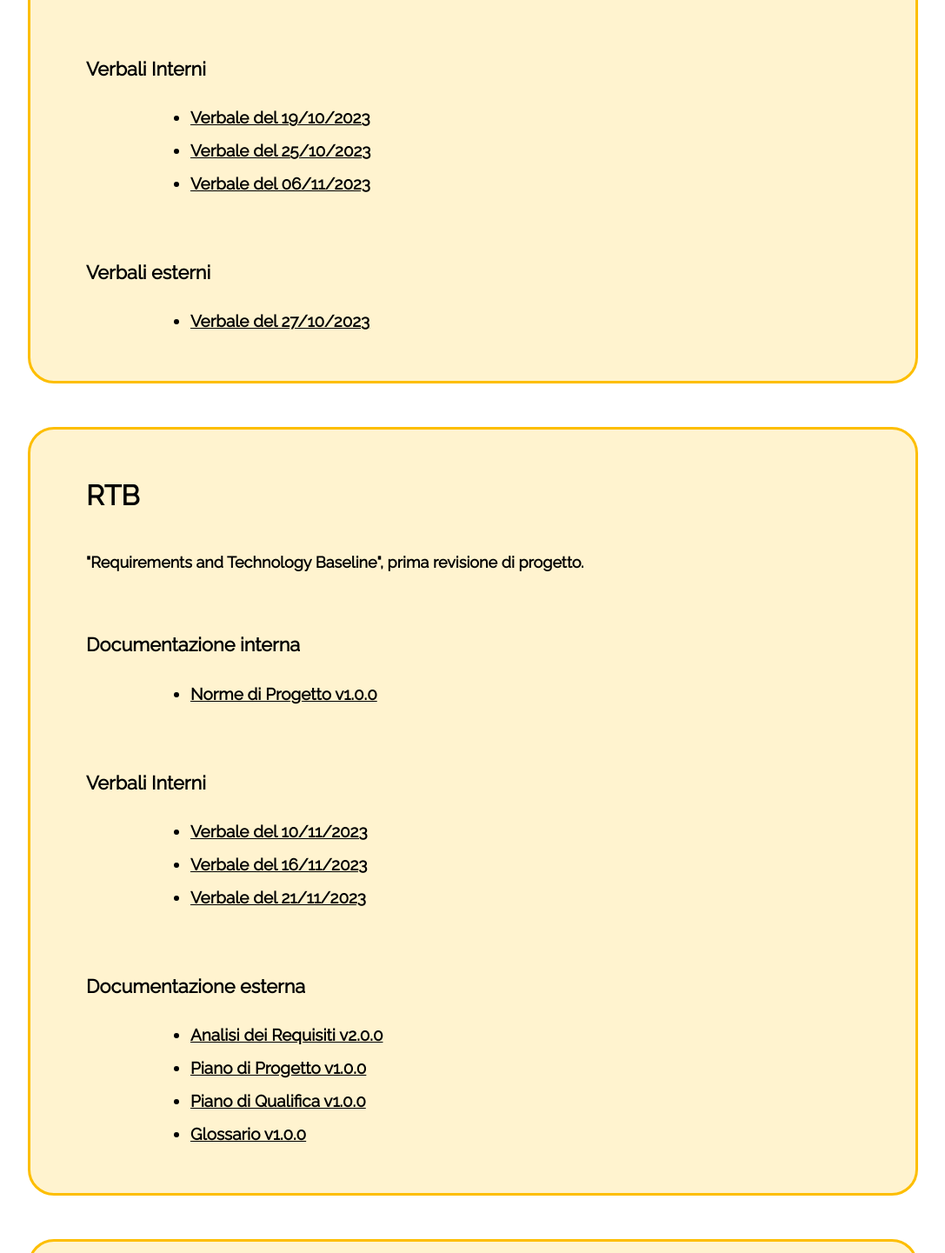
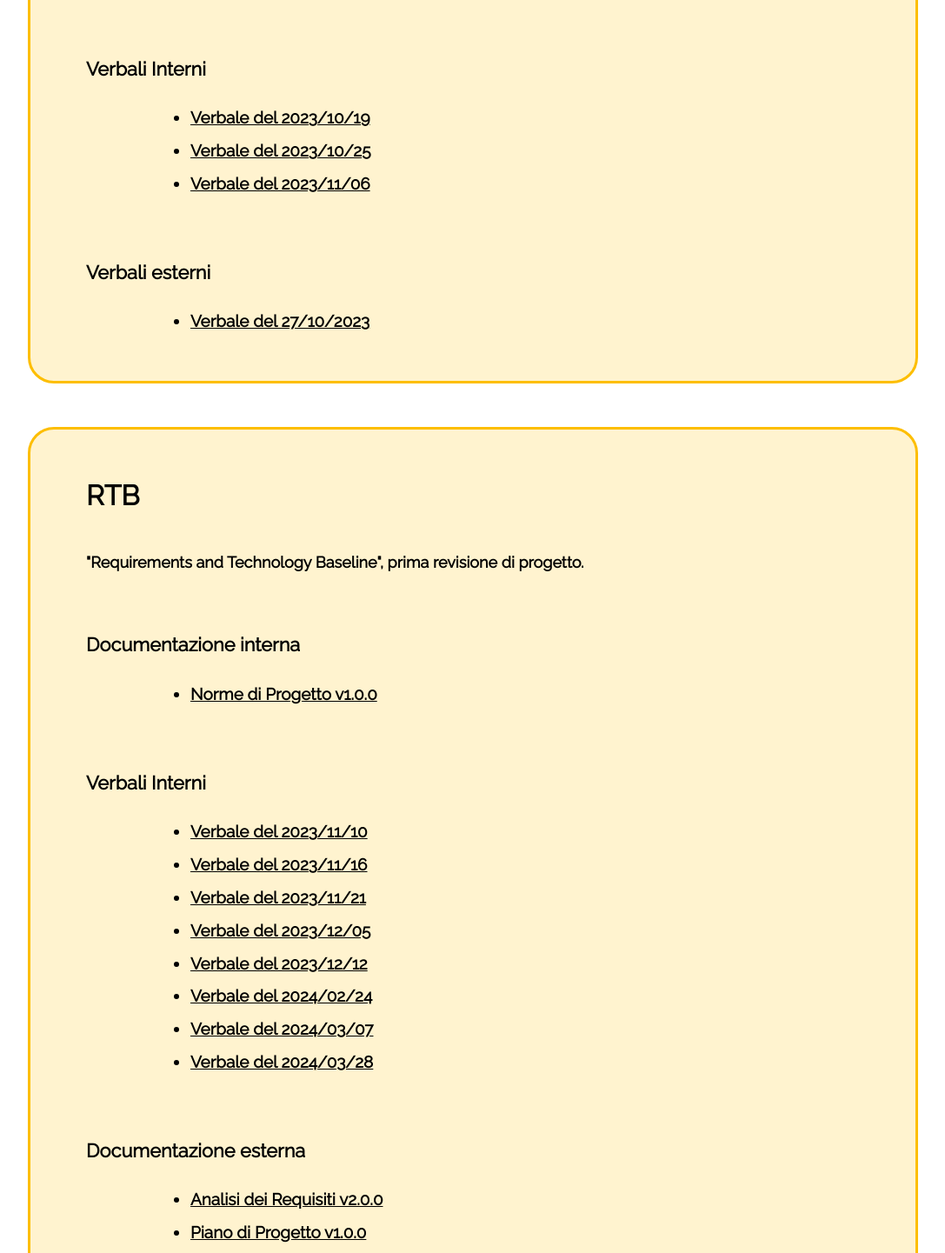
Before and after one commit to SWEet16-SWE-Group/SWEet16-SWE-Group.github.io, a plain HTML site: page index.html in a window 1280 px wide. Shown: the part 642-2083 px from the top of the page at 87% size, without its empty margins (96-1183 px from the left). Drawn offline with Linux system fonts and the light colour scheme.

Commit message:
aggiunti verbali interni

```diff
--- a/index.html
+++ b/index.html
@@ -60,9 +60,9 @@
                     <dt class="verbali">Verbali Interni
                         <dd>
                             <ul>
-                                    <dd><li> <a target="_blank" href="https://github.com/SWEet16-SWE-Group/docs/tree/main/Candidatura/Verbali/Interni/2023_10_19_v1.0.0.pdf">Verbale del 19/10/2023 </a> </li> </dd>
-                                    <dd><li> <a target="_blank" href="https://github.com/SWEet16-SWE-Group/docs/tree/main/Candidatura/Verbali/Interni/2023_10_25_v1.0.0.pdf">Verbale del 25/10/2023 </a> </li> </dd>
-                                    <dd><li> <a target="_blank" href="https://github.com/SWEet16-SWE-Group/docs/tree/main/Candidatura/Verbali/Interni/2023_11_06_v1.0.0.pdf">Verbale del 06/11/2023 </a> </li> </dd>
+                                    <dd><li> <a target="_blank" href="https://github.com/SWEet16-SWE-Group/docs/tree/main/Candidatura/Verbali/Interni/2023_10_19_v1.0.0.pdf">Verbale del 2023/10/19 </a> </li> </dd>
+                                    <dd><li> <a target="_blank" href="https://github.com/SWEet16-SWE-Group/docs/tree/main/Candidatura/Verbali/Interni/2023_10_25_v1.0.0.pdf">Verbale del 2023/10/25 </a> </li> </dd>
+                                    <dd><li> <a target="_blank" href="https://github.com/SWEet16-SWE-Group/docs/tree/main/Candidatura/Verbali/Interni/2023_11_06_v1.0.0.pdf">Verbale del 2023/11/06 </a> </li> </dd>
                             </ul>
 
                         </dd>
@@ -99,10 +99,14 @@
                     <dt class="verbali">Verbali Interni
                         <dd>
                             <ul>
-                                    <dd><li> <a target="_blank" href="https://github.com/SWEet16-SWE-Group/docs/tree/main/RTB/Verbali/Interni/2023_11_10_v1.0.0.pdf">Verbale del 10/11/2023 </a> </li> </dd>
-                                    <dd><li> <a target="_blank" href="https://github.com/SWEet16-SWE-Group/docs/tree/main/RTB/Verbali/Interni/2023_11_16_v1.0.0.pdf">Verbale del 16/11/2023 </a> </li> </dd>
-                                    <dd><li> <a target="_blank" href="https://github.com/SWEet16-SWE-Group/docs/tree/main/RTB/Verbali/Interni/2023_11_21_v1.0.0.pdf">Verbale del 21/11/2023 </a> </li> </dd>
-
+                                    <dd><li> <a target="_blank" href="https://github.com/SWEet16-SWE-Group/docs/tree/main/RTB/Verbali/Interni/2023_11_10_v1.0.0.pdf">Verbale del 2023/11/10 </a> </li> </dd>
+                                    <dd><li> <a target="_blank" href="https://github.com/SWEet16-SWE-Group/docs/tree/main/RTB/Verbali/Interni/2023_11_16_v1.0.0.pdf">Verbale del 2023/11/16 </a> </li> </dd>
+                                    <dd><li> <a target="_blank" href="https://github.com/SWEet16-SWE-Group/docs/tree/main/RTB/Verbali/Interni/2023_11_21_v1.0.0.pdf">Verbale del 2023/11/21 </a> </li> </dd>
+                                    <dd><li> <a target="_blank" href="https://github.com/SWEet16-SWE-Group/docs/tree/main/RTB/Verbali/Interni/2023_12_05_v1.0.0.pdf">Verbale del 2023/12/05 </a> </li> </dd>
+                                    <dd><li> <a target="_blank" href="https://github.com/SWEet16-SWE-Group/docs/tree/main/RTB/Verbali/Interni/2023_12_12_v1.0.0.pdf">Verbale del 2023/12/12 </a> </li> </dd>
+                                    <dd><li> <a target="_blank" href="https://github.com/SWEet16-SWE-Group/docs/tree/main/RTB/Verbali/Interni/2024_02_24_v1.0.0.pdf">Verbale del 2024/02/24 </a> </li> </dd>
+                                    <dd><li> <a target="_blank" href="https://github.com/SWEet16-SWE-Group/docs/tree/main/RTB/Verbali/Interni/2024_03_07_v1.0.0.pdf">Verbale del 2024/03/07 </a> </li> </dd>
+                                    <dd><li> <a target="_blank" href="https://github.com/SWEet16-SWE-Group/docs/tree/main/RTB/Verbali/Interni/2024_03_28_v1.0.0.pdf">Verbale del 2024/03/28 </a> </li> </dd>
                             </ul>
                         </dd>
                     </dt>
```
